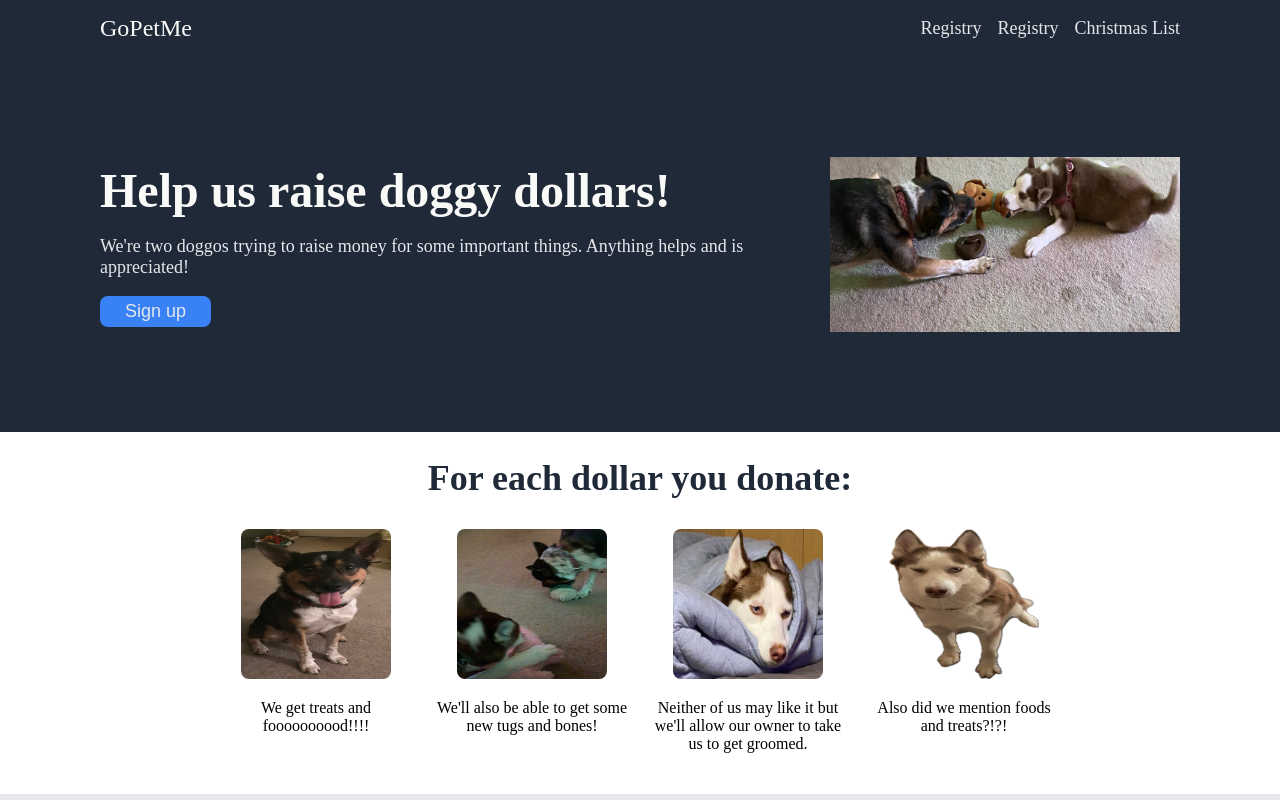
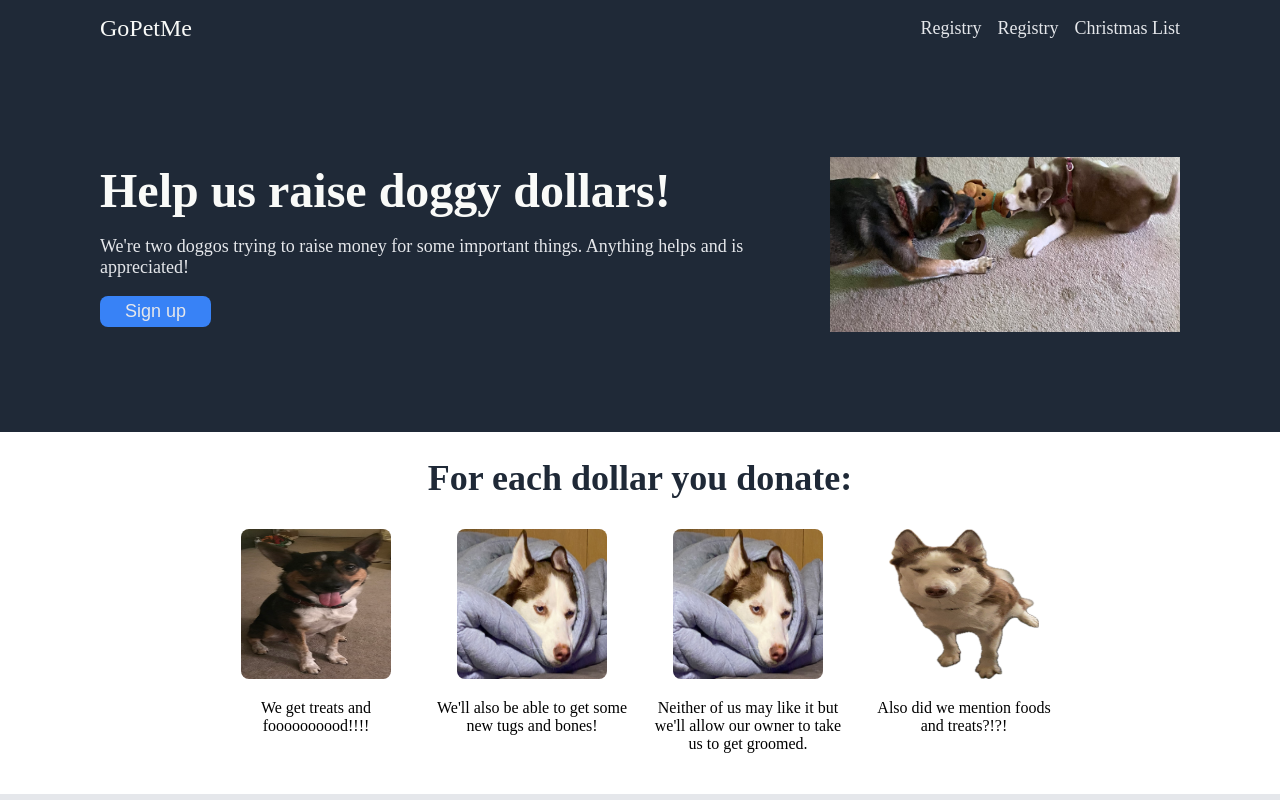
Before and after one commit to crasion528/landing-page, a plain HTML site: page index.html in a window 1280 px wide. Shown: the top 800 px of the page. Drawn offline with Linux system fonts and the light colour scheme.

Commit message:
index.html

```diff
--- a/index.html
+++ b/index.html
@@ -29,15 +29,15 @@
     <h2>For each dollar you donate:</h2>
   <div class="middlecontent">
    <div class="wrap">
-    <div class="box"><img src="/photos/food.jpg" alt="Another cute dog" height="150px" width="150px"></div>
+    <div class="box"><img src="https://github.com/crasion528/landing-page/blob/main/photos/food.jpg" alt="Another cute dog" height="150px" width="150px"></div>
     <p>We get treats and foooooooood!!!!</p>
    </div>
    <div class="wrap">
-    <div class="box"><img src="/photos/toys.jpg" alt="Two pups playing" height="150px" width="150px"></div>
+    <div class="box"><img src="https://github.com/crasion528/landing-page/blob/main/photos/groomers.jpg" alt="Two pups playing" height="150px" width="150px"></div>
     <p>We'll also be able to get some new tugs and bones!</p>
    </div>
    <div class="wrap">
-    <div class="box"><img src="../photos/groomers.jpg" alt="Not so happy dog because they have to go to groomers" height="150px" width="150px"></div>
+    <div class="box"><img src="/photos/groomers.jpg" alt="Not so happy dog because they have to go to groomers" height="150px" width="150px"></div>
     <p>Neither of us may like it but we'll allow our owner to take us to get groomed.</p>
    </div>
    <div class="wrap">
```
